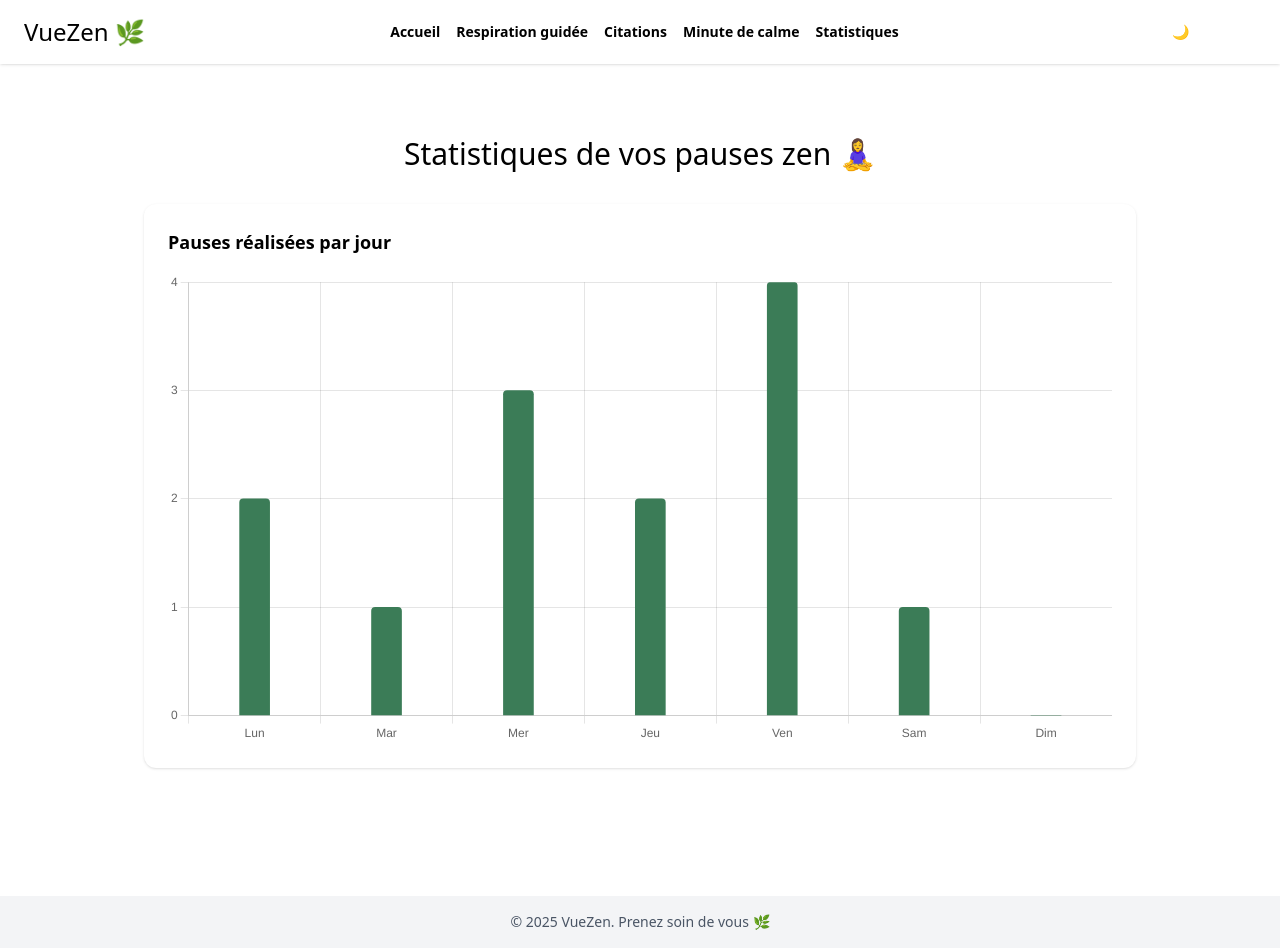
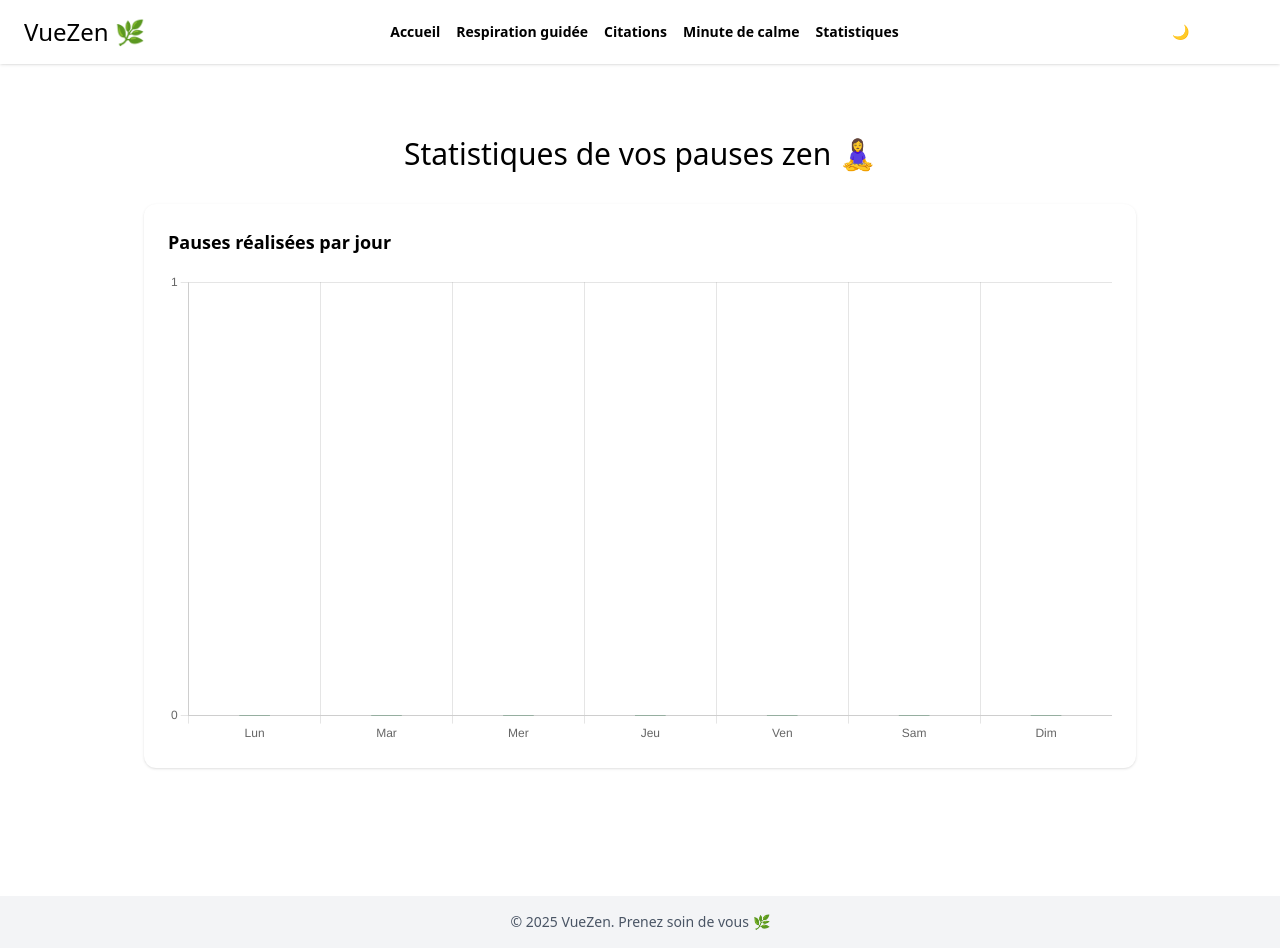
Before and after one commit to haaslaura/vuezenapp, a Vue app: page /stats in a window 1280 px wide. Built offline with nearby package versions, Linux system fonts and the light colour scheme.

Commit message:
Use of the getBreaksPerDay service to save data in localStorage

```diff
--- a/src/components/BreaksNumber.vue
+++ b/src/components/BreaksNumber.vue
@@ -11,18 +11,21 @@ import {
 } from 'chart.js'
 import { Bar } from 'vue-chartjs'
 import { ref } from 'vue'
+import { getBreaksPerDay } from '@/services/statsService'
+
 
 // Registering Chart.js components
 ChartJS.register(BarElement, CategoryScale, LinearScale, Tooltip, Legend)
 
-// Données test (à remplacer + tard par celles du localStorage)
+// Data
+const rawData = getBreaksPerDay()
 const chartData = ref({
-    labels: ['Lun', 'Mar', 'Mer', 'Jeu', 'Ven', 'Sam', 'Dim'],
+    labels: Object.keys(rawData),
     datasets: [
         {
             label: 'Pauses',
             backgroundColor: '#3B7C57',
-        data: [2, 1, 3, 2, 4, 1, 0],
+            data: Object.values(rawData),
             borderRadius: 4,
             barThickness: 30,
         },
```
Lines whose indentation alone changed are shown as unchanged.
